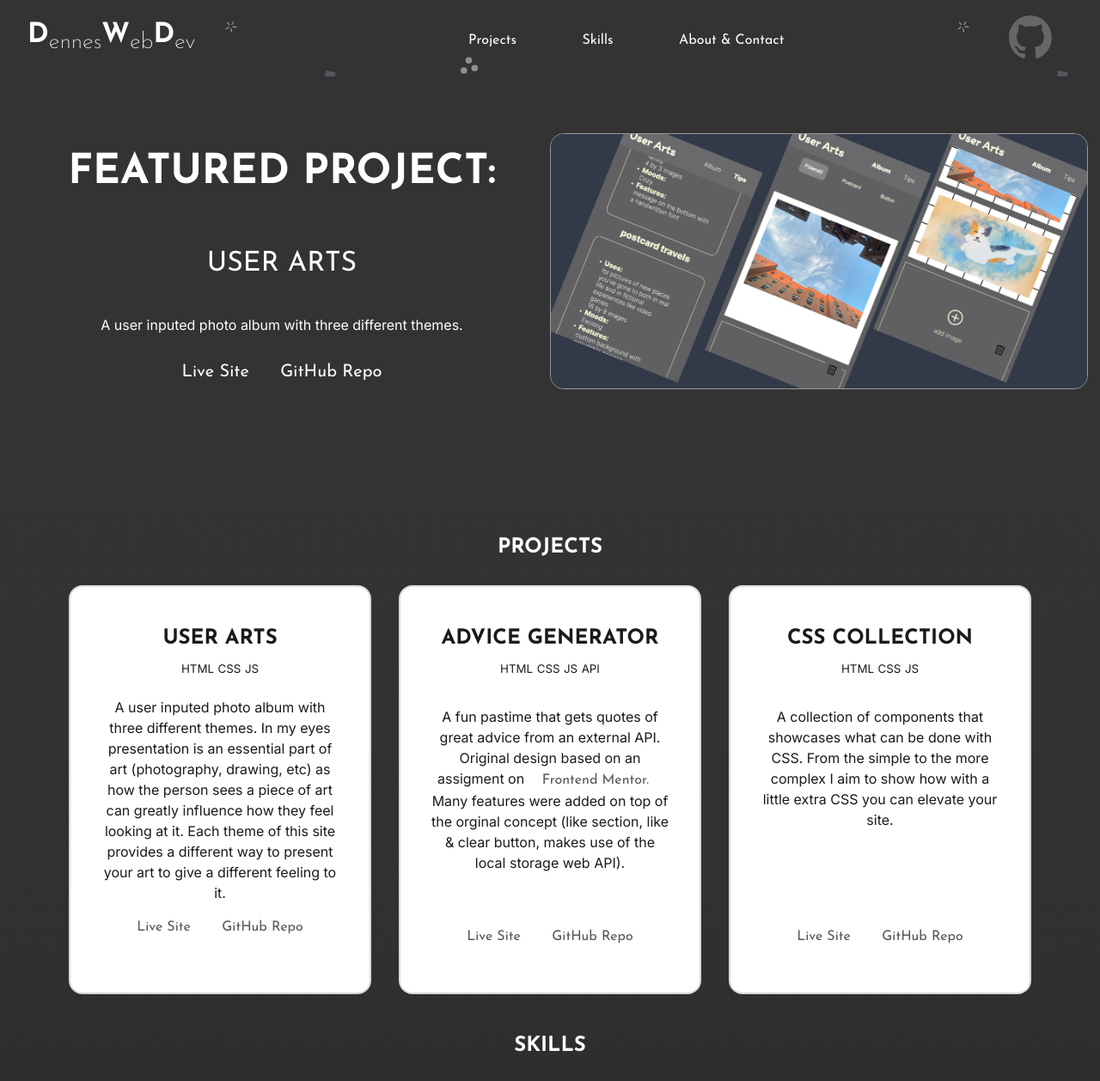
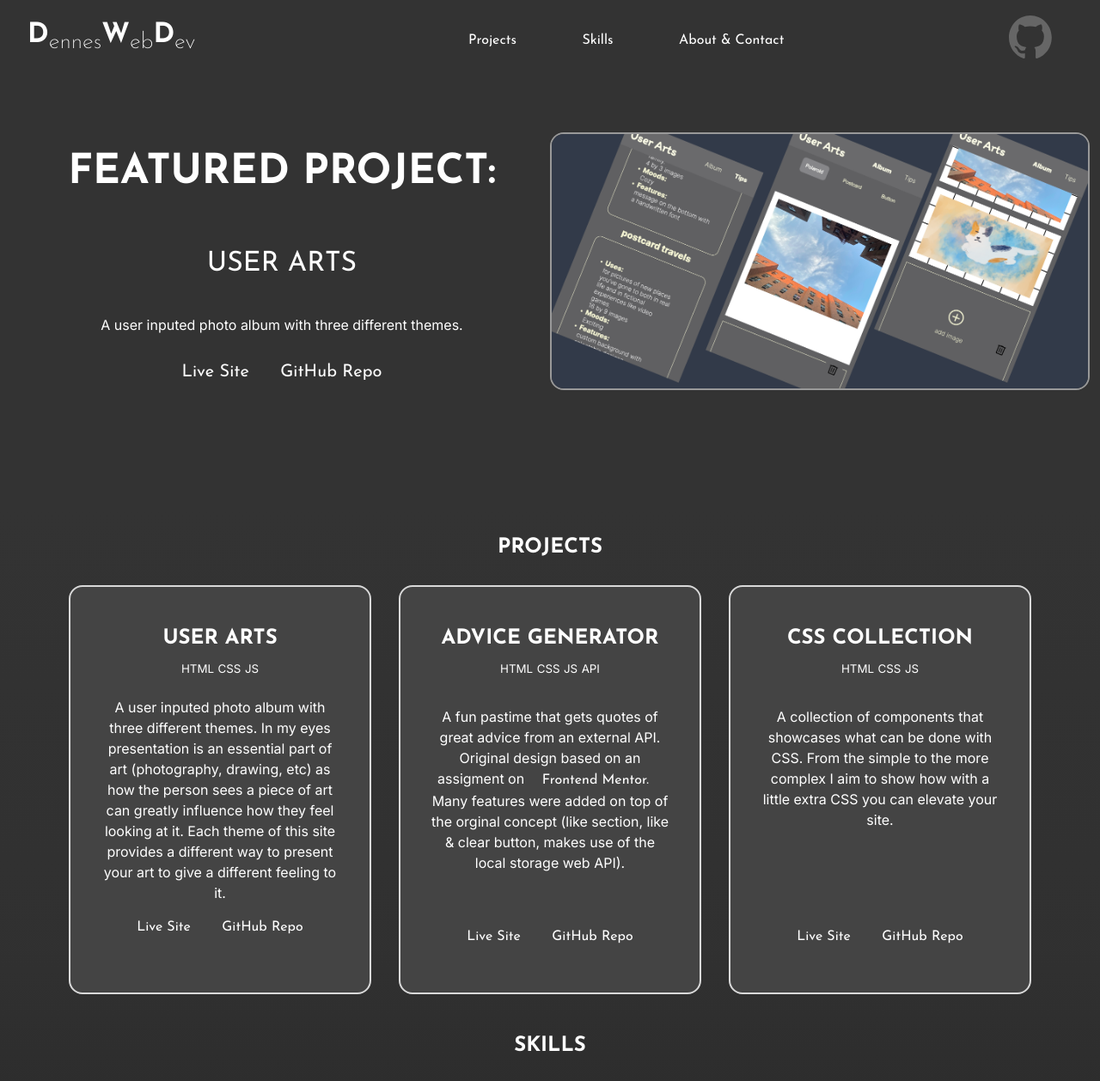
Before and after one commit to Denito37/wdp, a plain HTML site: page index.html in a window 1280 px wide. Shown: the top 1258 px of the page at 86% size. Drawn offline with Linux system fonts and the light colour scheme.

Commit message:
color changes

```diff
--- a/style.css
+++ b/style.css
@@ -1,7 +1,7 @@
 @import url('https://fonts.googleapis.com/css2?family=Inter:wght@200;400;800&display=swap');
 @import url('https://fonts.googleapis.com/css2?family=Josefin+Sans:wght@200;400;700&display=swap');
 :root{
-    --txt-clr:hsl(0,0%,10%);
+    --txt-clr:hsl(0,0%,100%);
     --ftr-clr: hsl(245, 62%, 4%);
     --acc-clr:hsl(0,0%,85%);
     --link-clr:hsl(240,5%,35%);
@@ -23,7 +23,7 @@ a{
     font-family: 'Josefin Sans',sans-serif;
     font-weight: 400;
     text-decoration: none;
-    color: #fff;
+    color: var(--txt-clr);
     padding: 0rem 1rem;
 }
 a:hover{
@@ -40,7 +40,6 @@ h2,h3{
 article >h2{
     padding-top: 2rem;
     margin: 0;
-    color: #fff;
 }
 p{
     text-align: center;
@@ -76,12 +75,10 @@ p{
 }
 /* *HEADER */
 header{
-    background: url(images/doodle.svg);
     display: flex;
     justify-content: space-between;
     align-items: center;
     padding: 0.25rem 2rem;
-    color: #fff;
 }
 header nav ul ul{
     display: inline;
@@ -127,7 +124,6 @@ main{
     flex-direction: column;
     margin: 1rem;
     padding: 0rem 0rem 1rem 0rem;
-    color: #fff;
 }
 .hero .txt h1{
     font-size: 2rem;
@@ -165,15 +161,12 @@ section{
     padding: 2rem;
     border: 2px solid var(--acc-clr);
     border-radius: 1rem;
-    background-color: #fff;
+    background-color: #444;
     min-width: 275px;
 }
 .title .subTitle{
     text-align: center;
     padding: .5rem;
-}
-section a{
-    color: var(--link-clr);
 }
 section .links{
     text-align: center;
@@ -187,13 +180,11 @@ section .links{
     padding-top: 1rem;
 }
 #about p{
-    color: #fff;
     background-color: var(--bg2-clr);
     max-width: 60ch;
 }
 .contact{
     border: 0px;
-    color: #fff;
     text-align: center;
     background-color: transparent;
     display: flex;
@@ -209,7 +200,6 @@ section .links{
     font-size: 1.5rem;
     background-color: var(--bg2-clr);
     padding-top: 2rem;
-    color: #fff;
 }
 /* *FOOTER */
 footer{
@@ -235,7 +225,7 @@ footer ul{
         padding: 2rem 0rem;
     }
     .hero .img img{
-        border: 1px solid #999;
+        border: 2px solid #999;
         border-radius: 1rem;
     }
     /**CONTAINERS */
@@ -245,10 +235,12 @@ footer ul{
         justify-content: center;
         margin: 0rem 4rem;
         padding: 1rem 0;
+        overflow-x: scroll;
     }
     .wrap2{
         display: grid;
         grid-template-columns: repeat(2,1fr);
+        overflow-x: scroll;
     }
     #projects .contain{
         display: grid;
```
Also changed, not shown: images/doodle.svg (deleted).
